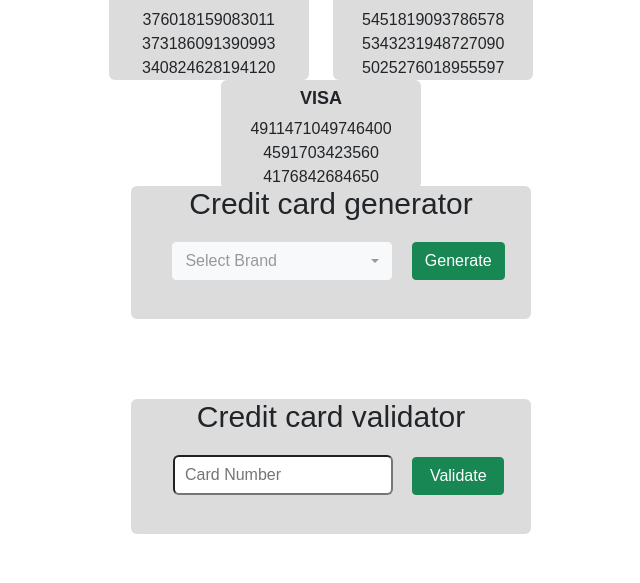
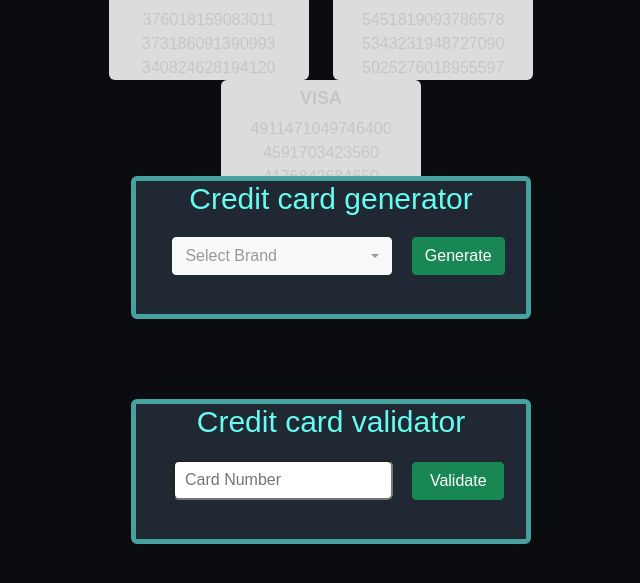
Before and after one commit to themm1/Credit-Number-Generator, a Flask app: page / in a window 1280 px wide. Shown: the top 583 px of the page, without its empty margins (309-949 px from the left). Run offline with Flask 2, Linux system fonts and the light colour scheme; some libraries are stand-ins or nearby versions.

Commit message:
styling changes

```diff
--- a/static/styles.css
+++ b/static/styles.css
@@ -1,5 +1,7 @@
 body {
+    background-color: rgb(11,12,16);
     font-family: Arial, Helvetica, sans-serif;
+    color: rgb(197,198,199)
 }
 
 #main {
@@ -10,7 +12,8 @@ body {
 }
 
 .box {
-    background-color: rgb(220, 220, 220);
+    border: 5px solid rgb(69,162,158);
+    background-color: rgb(31,40,51);
     width: 400px;
     margin-bottom: 20%;
     border-radius: 6px;
@@ -23,6 +26,7 @@ body {
 
 h1 {
     font-size: 30px;
+    color: rgb(102,252,241);
     margin-bottom: 20px;
 }
 
```
